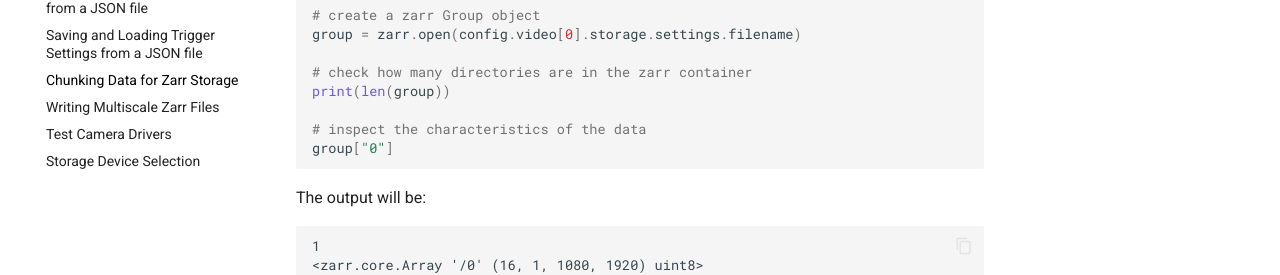
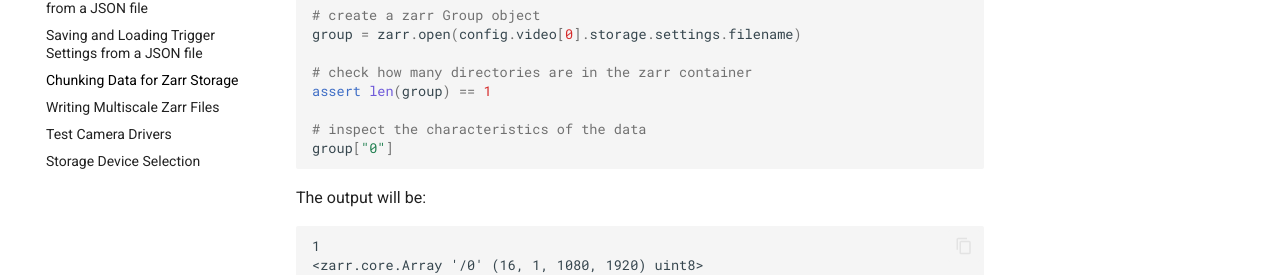
Before and after one commit to melissawm/acquire-docs, an MkDocs documentation site: the page built from docs/tutorials/chunked.md, in a window 1280 px wide and 900 px high, scrolled down 1379 px. Shown: the part 319-594 px from the top of the window. Built offline with MkDocs 1.6.1 and Material for MkDocs 9.7.7, drawn with Linux system fonts in a browser that asks for light colours; comment, search, counter and statistics services are not loaded.

Commit message:
Update docs/tutorials/chunked.md
Co-authored-by: Alan Liddell <aliddell@chanzuckerberg.com>

```diff
--- a/docs/tutorials/chunked.md
+++ b/docs/tutorials/chunked.md
@@ -73,7 +73,7 @@ import zarr
 group = zarr.open(config.video[0].storage.settings.filename)
 
 # check how many directories are in the zarr container
-print(len(group))
+assert len(group) == 1
 
 # inspect the characteristics of the data
 group["0"]
```
